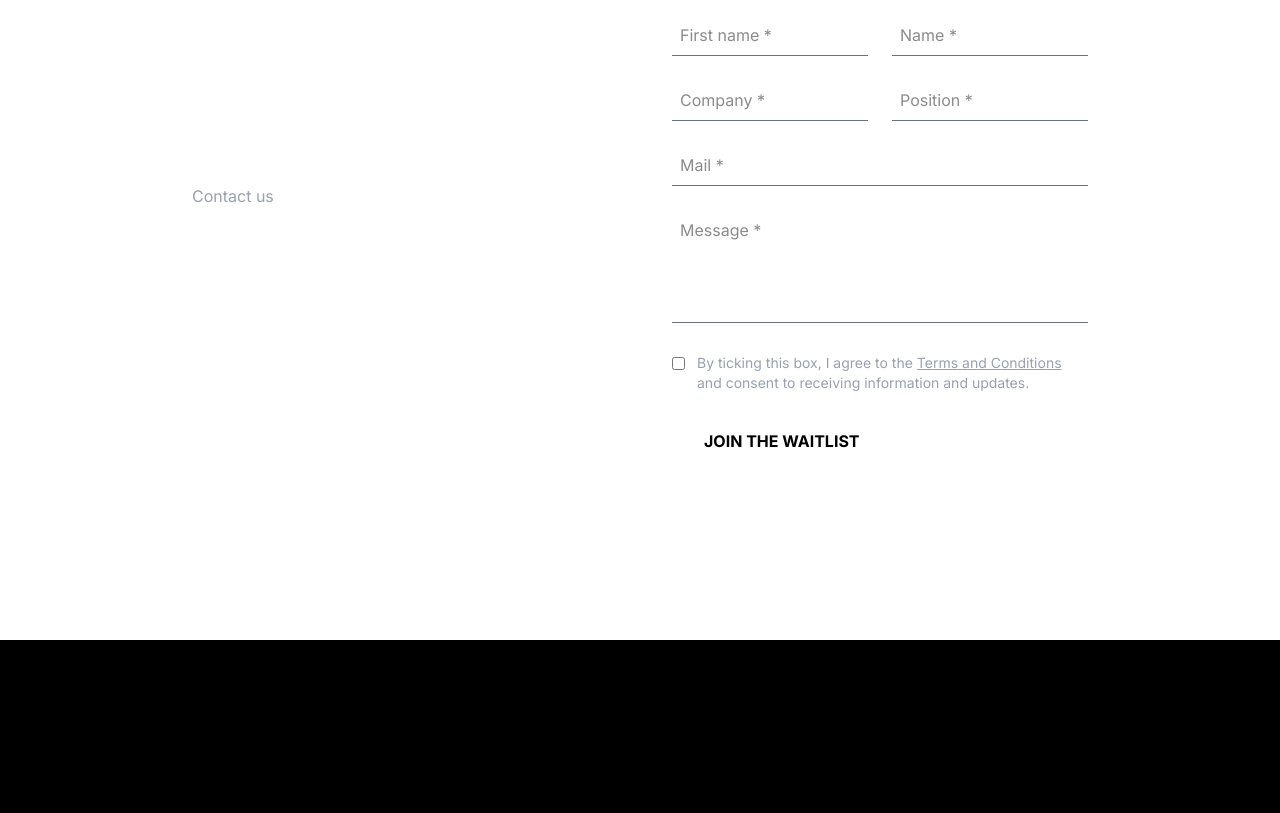
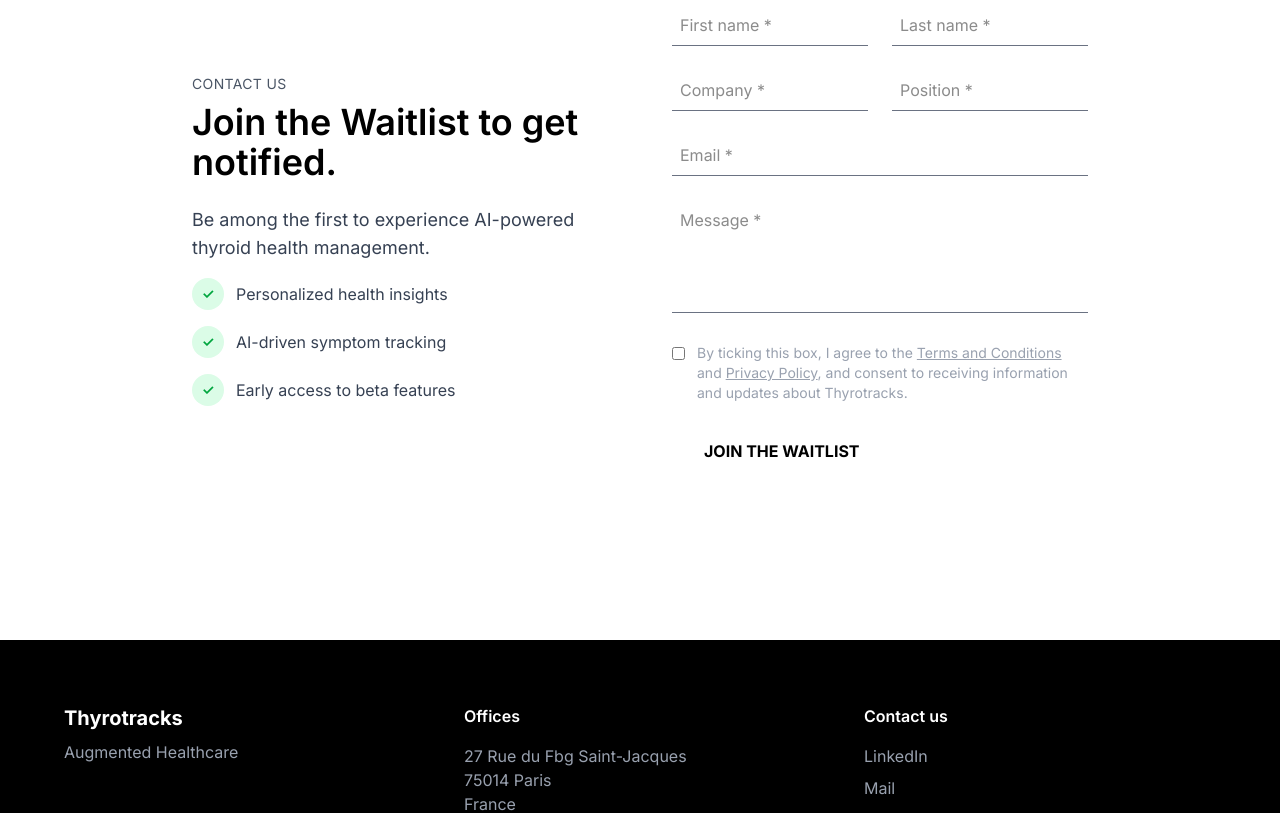
Before and after one commit to elharchaoui/thyrotracks-landing, a Next.js app: page / in a window 1280 px wide. Shown: the part 960-1773 px from the top of the page. Built offline with nearby package versions, Linux system fonts and the light colour scheme.

Commit message:
feat: update metadata for improved SEO and enhance contact form with AI features

```diff
--- a/src/app/layout.tsx
+++ b/src/app/layout.tsx
@@ -10,8 +10,30 @@
 const inter = Inter({ subsets: ["latin"] });
 
 export const metadata: Metadata = {
-  title: "Thyrotracks - Smarter thyroid care starts here.",
-  description: "Your health, upgraded with AI.",
+  title: "Thyrotracks - AI-Powered Thyroid Health Management",
+  description: "Join the waitlist for Thyrotracks - revolutionary AI-powered thyroid health monitoring and management platform. Get personalized insights, track symptoms, and optimize your thyroid care with cutting-edge artificial intelligence.",
+  keywords: "thyroid health, AI healthcare, thyroid monitoring, health management, artificial intelligence, medical technology",
+  authors: [{ name: "Thyrotracks" }],
+  creator: "Thyrotracks",
+  publisher: "Thyrotracks",
+  openGraph: {
+    title: "Thyrotracks - AI-Powered Thyroid Health Management",
+    description: "Revolutionary AI-powered platform for thyroid health monitoring and management. Join our waitlist today.",
+    url: "https://thyrotracks.com",
+    siteName: "Thyrotracks",
+    type: "website",
+  },
+  twitter: {
+    card: "summary_large_image",
+    title: "Thyrotracks - AI-Powered Thyroid Health Management",
+    description: "Revolutionary AI-powered platform for thyroid health monitoring and management. Join our waitlist today.",
+  },
+  robots: "index, follow",
+};
+
+export const viewport = {
+  width: "device-width",
+  initialScale: 1,
 };
 
 export default function RootLayout({
--- a/src/components/ContactForm.tsx
+++ b/src/components/ContactForm.tsx
@@ -45,34 +45,55 @@
   };
 
   return (
-    <section id="contact-form-section" className="h-screen w-full flex items-center justify-center bg-brand-green px-6">
-      <div className="max-w-4xl w-full mx-auto grid md:grid-cols-2 gap-16 items-center">
-        <div>
-          <p className="text-gray-400 mb-2">Contact us</p>
-          <h2 className="text-4xl font-semibold text-white">
+    <section id="contact-form-section" className="min-h-screen w-full flex items-center justify-center bg-white px-6 py-12">
+      <div className="max-w-4xl w-full mx-auto grid grid-cols-1 md:grid-cols-2 gap-8 md:gap-16 items-center">
+        <div className="!text-black">
+          <p className="mb-2 text-sm uppercase tracking-wide !text-gray-600">Contact us</p>
+          <h2 className="text-4xl font-semibold mb-6 !text-black">
             Join the Waitlist to get notified.
           </h2>
-          {status === 'success' && <p className="mt-4 text-green-400">Thank you! Your message has been sent.</p>}
-          {status === 'error' && <p className="mt-4 text-red-400">Error: {errorMessage}</p>}
+          <div className="space-y-4">
+            <p className="text-lg !text-gray-700">Be among the first to experience AI-powered thyroid health management.</p>
+            <div className="flex items-center gap-3">
+              <div className="w-8 h-8 rounded-full bg-green-100 flex items-center justify-center">
+                <span className="text-sm font-bold !text-green-600">✓</span>
+              </div>
+              <span className="!text-gray-700">Personalized health insights</span>
+            </div>
+            <div className="flex items-center gap-3">
+              <div className="w-8 h-8 rounded-full bg-green-100 flex items-center justify-center">
+                <span className="text-sm font-bold !text-green-600">✓</span>
+              </div>
+              <span className="!text-gray-700">AI-driven symptom tracking</span>
+            </div>
+            <div className="flex items-center gap-3">
+              <div className="w-8 h-8 rounded-full bg-green-100 flex items-center justify-center">
+                <span className="text-sm font-bold !text-green-600">✓</span>
+              </div>
+              <span className="!text-gray-700">Early access to beta features</span>
+            </div>
+          </div>
+          {status === 'success' && <p className="mt-4 text-green-400" role="status" aria-live="polite">Thank you! Your message has been sent.</p>}
+          {status === 'error' && <p className="mt-4 text-red-400" role="alert" aria-live="assertive">Error: {errorMessage}</p>}
         </div>
 
         <form onSubmit={handleSubmit} className="space-y-6">
           {/* Add `name` attributes to all inputs so FormData can read them */}
           <div className="grid sm:grid-cols-2 gap-6">
-            <input name="firstName" type="text" placeholder="First name *" required className="bg-transparent border-b border-gray-500 p-2 focus:outline-none focus:border-white" />
-            <input name="name" type="text" placeholder="Name *" required className="bg-transparent border-b border-gray-500 p-2 focus:outline-none focus:border-white" />
+            <input name="firstName" type="text" placeholder="First name *" required aria-label="First name" className="bg-transparent border-b border-gray-500 p-2 focus:outline-none focus:border-white" />
+            <input name="lastName" type="text" placeholder="Last name *" required aria-label="Last name" className="bg-transparent border-b border-gray-500 p-2 focus:outline-none focus:border-white" />
           </div>
           <div className="grid sm:grid-cols-2 gap-6">
-            <input name="company" type="text" placeholder="Company *" required className="bg-transparent border-b border-gray-500 p-2 focus:outline-none focus:border-white" />
-            <input name="position" type="text" placeholder="Position *" required className="bg-transparent border-b border-gray-500 p-2 focus:outline-none focus:border-white" />
+            <input name="company" type="text" placeholder="Company *" required aria-label="Company" className="bg-transparent border-b border-gray-500 p-2 focus:outline-none focus:border-white" />
+            <input name="position" type="text" placeholder="Position *" required aria-label="Position" className="bg-transparent border-b border-gray-500 p-2 focus:outline-none focus:border-white" />
           </div>
-          <input name="mail" type="email" placeholder="Mail *" required className="w-full bg-transparent border-b border-gray-500 p-2 focus:outline-none focus:border-white" />
-          <textarea name="message" placeholder="Message *" required rows={4} className="w-full bg-transparent border-b border-gray-500 p-2 focus:outline-none focus:border-white resize-none"></textarea>
+          <input name="mail" type="email" placeholder="Email *" required aria-label="Email address" className="w-full bg-transparent border-b border-gray-500 p-2 focus:outline-none focus:border-white" />
+          <textarea name="message" placeholder="Message *" required rows={4} aria-label="Message" className="w-full bg-transparent border-b border-gray-500 p-2 focus:outline-none focus:border-white resize-none"></textarea>
 
           <div className="flex items-start gap-3">
             <input name="terms" type="checkbox" id="terms" required className="mt-1 accent-brand-green" />
             <label htmlFor="terms" className="text-sm text-gray-400">
-              By ticking this box, I agree to the <a href="#" className="underline hover:text-white">Terms and Conditions</a> and consent to receiving information and updates.
+              By ticking this box, I agree to the <a href="/terms" className="underline hover:text-white">Terms and Conditions</a> and <a href="/privacy" className="underline hover:text-white">Privacy Policy</a>, and consent to receiving information and updates about Thyrotracks.
             </label>
           </div>
 
--- a/src/components/Footer.tsx
+++ b/src/components/Footer.tsx
@@ -1,7 +1,7 @@
 const Footer = () => {
   return (
     // This is the third full-screen section (using a footer tag).
-    <footer className="h-screen w-full bg-black text-gray-400 flex items-center justify-center p-6">
+    <footer className="w-full bg-black text-gray-400 flex items-center justify-center p-6 py-16">
       <div className="max-w-6xl w-full grid grid-cols-1 md:grid-cols-3 gap-12">
         {/* Column 1: Logo and Tagline */}
         <div>
--- a/src/components/Hero.tsx
+++ b/src/components/Hero.tsx
@@ -17,6 +17,7 @@
         loop
         muted
         playsInline
+        poster="/thyrotracks.png"
         className="absolute top-0 left-0 w-full h-full object-cover z-0"
       >
         <source src="/background-video.mp4" type="video/mp4" />
```
